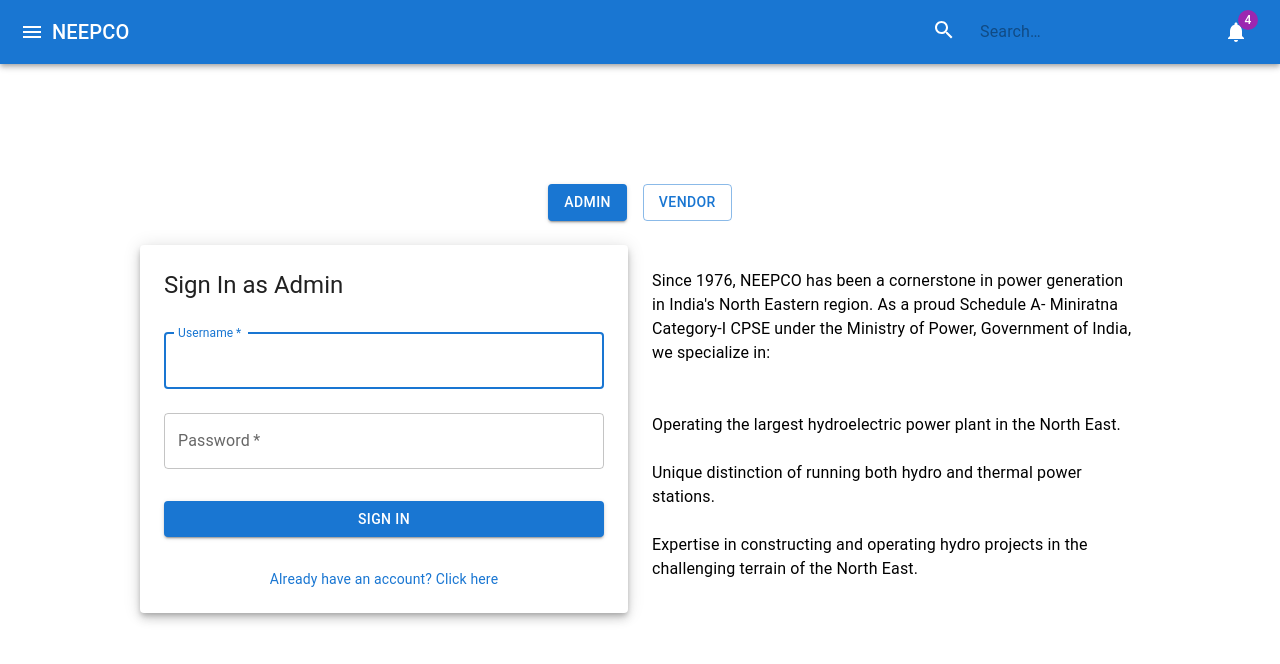
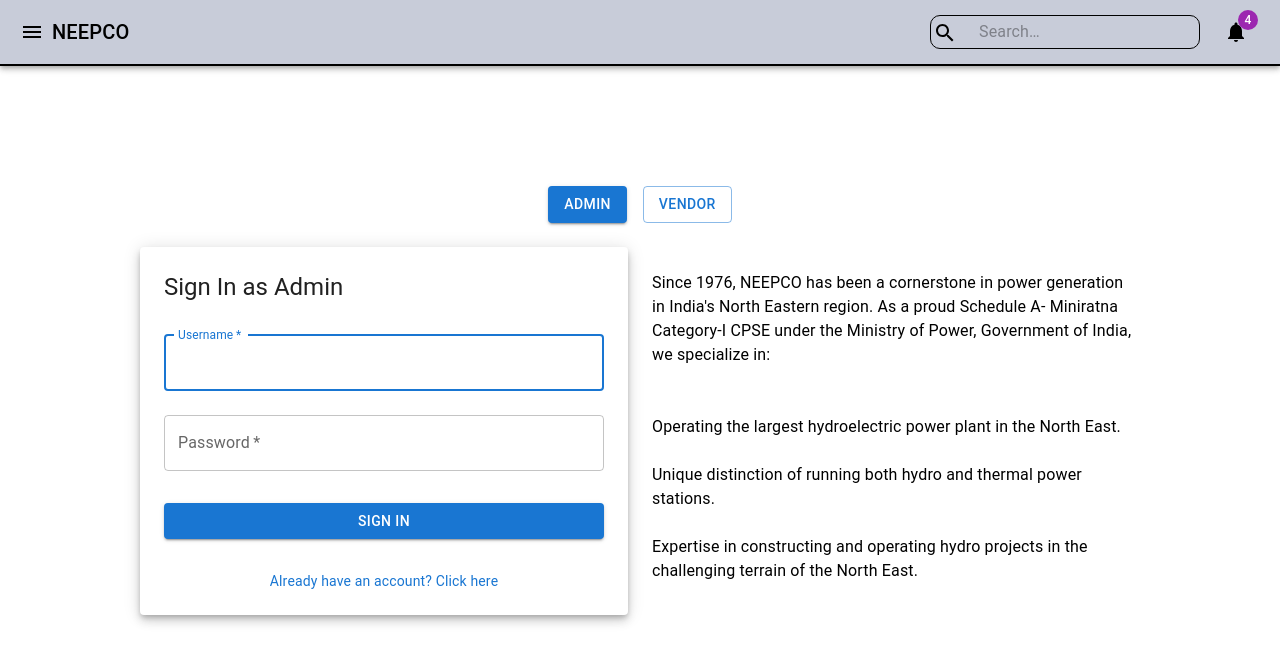
Before and after one commit to GURPARTAP001/neepco, a React (Create React App) app: page /Login in a window 1280 px wide. Shown: the top 664 px of the page. Built offline with nearby package versions, Linux system fonts and the light colour scheme.

Commit message:
updated the frontend

```diff
--- a/src/Admin_components/Admin_nav.js
+++ b/src/Admin_components/Admin_nav.js
@@ -41,8 +41,8 @@
 
   return (
     <>
-      <AppBar position="static">
-        <Toolbar>
+      <AppBar position="static" sx={{background:"#C8CCD9",borderBottom:"1px solid black"}}>
+        <Toolbar sx={{borderBottom:"1px solid black",color:"black"}}>
           <IconButton edge="start" color="inherit" aria-label="menu" onClick={toggleDrawer(true)}>
             <MenuIcon />
           </IconButton>
@@ -50,12 +50,12 @@
             NEEPCO
           </Typography>
           <div style={{ position: 'relative', marginRight: theme.spacing(2) }}>
-            <div style={{ position: 'absolute', left: 0, top: '50%', transform: 'translateY(-50%)' }}>
+            <div style={{ position: 'absolute', left: "1%", top: '60%', transform: 'translateY(-50%)' }}>
               <SearchIcon />
             </div>
             <InputBase
               placeholder="Search…"
-              style={{ paddingLeft: `calc(1em + ${theme.spacing(4)})` }}
+              style={{ paddingLeft: `calc(1em + ${theme.spacing(4)})`,border:"1px solid black",borderRadius:"10px" }}
               inputProps={{ 'aria-label': 'search' }}
             />
           </div>
--- a/src/Admin_components/Admin_payments_page.js
+++ b/src/Admin_components/Admin_payments_page.js
@@ -1,11 +1,129 @@
+// import React, { useState } from 'react';
+// import { TextField, Button, Grid, Paper, Typography, Card, CardContent } from '@mui/material';
+// import Container from '../components/Container';
+// import axios from "axios";
+// import {useNavigate} from "react-router-dom";
+// import { ChatState } from "../ChatProvider";
+
+// const Admin_payments_page = () => {
+//   const navigate = useNavigate();
+//   const [paymentDetails, setPaymentDetails] = useState({
+//     cardNumber: '',
+//     expiryDate: '',
+//     cvv: '',
+//     amount: '',
+//   });
+
+//   var admin_amount = paymentDetails.amount;
+
+//   const { user } = ChatState();
+
+//   const userId = JSON.parse(localStorage.getItem("userInfo"))._id;
+
+//   console.log(userId);
+
+//   console.log(user);
+
+//   console.log(user.token);
+
+
+
+//   const handleChange = (event) => {
+//     setPaymentDetails({ ...paymentDetails, [event.target.name]: event.target.value });
+//     admin_amount = paymentDetails.amount
+//   };
+
+//   const handleSubmit = async(event) => {
+//     event.preventDefault();
+//     /*try {
+//       const config = {
+//         headers:
+//         {
+//           "Content-type": "application/json",
+//            Authorization: `Bearer ${user.token}`,
+//         }
+//          };
+//       const { data } = await axios.post("http://localhost:4000/api/payment",{admin_amount},config);
+//       console.log(JSON.stringify(data));
+
+//     } catch (e) {
+//       console.log(e);
+//     }*/
+//     console.log(paymentDetails);
+//     navigate("/Admin_dashboard");
+//   };
+
+//   return (
+//    <Paper style={{ padding: 16, margin: 'auto', maxWidth: 500,marginTop:"150px"}}>
+//       <Typography variant="h6" align="center" margin="dense">
+//         Make a Payment
+//       </Typography>
+//       <form onSubmit={handleSubmit}>
+//         <Grid container spacing={2} alignItems="center" justify="center">
+          // <Grid item xs={12}>
+          //   <TextField
+          //     label="Card Number"
+          //     name="cardNumber"
+          //     fullWidth
+          //     variant="outlined"
+          //     value={paymentDetails.cardNumber}
+          //     onChange={handleChange}
+          //   />
+          // </Grid>
+          // <Grid item xs={6}>
+          //   <TextField
+          //     label="Expiry Date"
+          //     name="expiryDate"
+          //     fullWidth
+          //     variant="outlined"
+          //     value={paymentDetails.expiryDate}
+          //     onChange={handleChange}
+          //   />
+          // </Grid>
+          // <Grid item xs={6}>
+          //   <TextField
+          //     label="CVV"
+          //     name="cvv"
+          //     fullWidth
+          //     variant="outlined"
+          //     value={paymentDetails.cvv}
+          //     onChange={handleChange}
+          //   />
+          // </Grid>
+          // <Grid item xs={12}>
+          //   <TextField
+          //     label="Amount"
+          //     name="amount"
+          //     fullWidth
+          //     variant="outlined"
+          //     value={paymentDetails.amount}
+          //     onChange={handleChange}
+          //   />
+          // </Grid>
+          // <Grid item xs={12}>
+          //   <Button type="submit" fullWidth variant="contained" color="primary">
+          //     Pay
+          //   </Button>
+          // </Grid>
+//         </Grid>
+//       </form>
+//     </Paper>
+
+
+//   );
+// };
+
+// export default Admin_payments_page;
+
 import React, { useState } from 'react';
-import { TextField, Button, Grid, Paper, Typography, Card, CardContent } from '@mui/material';
-import Container from '../components/Container';
+import { TextField, Button, Grid, Paper, Typography, useMediaQuery, useTheme } from '@mui/material';
 import axios from "axios";
-import {useNavigate} from "react-router-dom";
+import { useNavigate } from "react-router-dom";
 import { ChatState } from "../ChatProvider";
 
 const Admin_payments_page = () => {
+  const theme = useTheme();
+  const isMobile = useMediaQuery(theme.breakpoints.down('sm'));
   const navigate = useNavigate();
   const [paymentDetails, setPaymentDetails] = useState({
     cardNumber: '',
@@ -14,53 +132,36 @@
     amount: '',
   });
 
-  var admin_amount = paymentDetails.amount;
-
   const { user } = ChatState();
-
-  const userId = JSON.parse(localStorage.getItem("userInfo"))._id;
-
-  console.log(userId);
-
-  console.log(user);
-
-  console.log(user.token);
-
-
 
   const handleChange = (event) => {
     setPaymentDetails({ ...paymentDetails, [event.target.name]: event.target.value });
-    admin_amount = paymentDetails.amount
   };
 
-  const handleSubmit = async(event) => {
+  const handleSubmit = async (event) => {
     event.preventDefault();
-    /*try {
+    try {
       const config = {
-        headers:
-        {
-          "Content-type": "application/json",
-           Authorization: `Bearer ${user.token}`,
-        }
-         };
-      const { data } = await axios.post("http://localhost:4000/api/payment",{admin_amount},config);
-      console.log(JSON.stringify(data));
-
-    } catch (e) {
-      console.log(e);
-    }*/
-    console.log(paymentDetails);
-    navigate("/Admin_dashboard");
+        headers: {
+          "Content-Type": "application/json",
+          Authorization: `Bearer ${user.token}`,
+        },
+      };
+      await axios.post("http://your-backend-api/payment", paymentDetails, config);
+      navigate("/Admin_dashboard");
+    } catch (error) {
+      console.log(error);
+    }
   };
 
   return (
-   <Paper style={{ padding: 16, margin: 'auto', maxWidth: 500,marginTop:"150px"}}>
+    <Paper style={{ padding: 16, margin: 'auto', maxWidth: isMobile ? '100%' : 500, marginTop: "150px"}}>
       <Typography variant="h6" align="center" margin="dense">
         Make a Payment
       </Typography>
       <form onSubmit={handleSubmit}>
         <Grid container spacing={2} alignItems="center" justify="center">
-          <Grid item xs={12}>
+        <Grid item xs={12}>
             <TextField
               label="Card Number"
               name="cardNumber"
@@ -108,8 +209,6 @@
         </Grid>
       </form>
     </Paper>
-
-
   );
 };
 
--- a/src/Admin_components/Pending_payments.js
+++ b/src/Admin_components/Pending_payments.js
@@ -1,14 +1,89 @@
-// Dashboard.js
-import React, { useState } from 'react';
-import { Button, Card, CardContent, Grid, List, ListItem, ListItemIcon, ListItemText, Typography } from '@mui/material';
-// import PaymentForm from './PaymentForm'; // You'll need to create this component
-import { useNavigate } from 'react-router-dom';
+// // Dashboard.js
+// import React, { useState } from 'react';
+// import { Button, Card, CardContent, Grid, List, ListItem, ListItemIcon, ListItemText, Typography } from '@mui/material';
+// // import PaymentForm from './PaymentForm'; // You'll need to create this component
+// import { useNavigate } from 'react-router-dom';
+// import LocalPhoneIcon from '@mui/icons-material/LocalPhone';
+// import AccountBoxIcon from '@mui/icons-material/AccountBox';
+// import PaymentIcon from '@mui/icons-material/Payment';
+// export default function Pending_payments() {
+
+//     const navigate = useNavigate();
+//   const [pendingPayments, setPendingPayments] = useState([
+//     // Populate with actual data fetched from your backend
+//     { id: 1, vendorName: 'Vendor A', phone: '1234567890', panNo: 'ABCDE1234F', accountNo: '1234567890123456' },
+//     { id: 1, vendorName: 'Vendor A', phone: '1234567890', panNo: 'ABCDE1234F', accountNo: '1234567890123456' },
+//     { id: 1, vendorName: 'Vendor A', phone: '1234567890', panNo: 'ABCDE1234F', accountNo: '1234567890123456' },
+//     { id: 1, vendorName: 'Vendor A', phone: '1234567890', panNo: 'ABCDE1234F', accountNo: '1234567890123456' },
+//     { id: 1, vendorName: 'Vendor A', phone: '1234567890', panNo: 'ABCDE1234F', accountNo: '1234567890123456' },
+//     { id: 1, vendorName: 'Vendor A', phone: '1234567890', panNo: 'ABCDE1234F', accountNo: '1234567890123456' },
+//     // ... other pending payments
+//   ]);
+
+//   return (
+//     <Grid  container spacing={2} justifyContent="center" style={{ marginTop: '1rem' }} >
+//       <Grid item xs={12} >
+//         <Typography variant="h3" align="center" gutterBottom>
+//           Pending Payments
+//         </Typography>
+//       </Grid>
+//       {pendingPayments.map((payment) => (
+//         <Grid item xs={12} md={6} lg={4} key={payment.id} sx={{display:"flex",justifyContent:"center",width:"100vw"}}>
+//           <Card raised >
+//             <CardContent>
+              // <Typography variant="h5">{payment.vendorName}</Typography>
+              // <List>
+              //   <ListItem>
+              //     <ListItemIcon>
+              //       <LocalPhoneIcon />
+              //     </ListItemIcon>
+              //     <ListItemText primary={`Phone: ${payment.phone}`} />
+              //   </ListItem>
+              //   <ListItem>
+              //     <ListItemIcon>
+              //       < AccountBoxIcon/>
+              //     </ListItemIcon>
+              //     <ListItemText primary={`PAN: ${payment.panNo}`} />
+              //   </ListItem>
+              //   <ListItem>
+              //     <ListItemIcon>
+              //       <PaymentIcon />
+              //     </ListItemIcon>
+              //     <ListItemText primary={`Account: ${payment.accountNo}`} />
+              //   </ListItem>
+              // </List>
+              // <Button
+              //   variant="contained"
+              //   color="primary"
+              //   startIcon={<PaymentIcon />}
+              //   fullWidth
+              //   onClick={() => navigate('/Admin_payments_page')}
+              // >
+              //   Pay Now
+              // </Button>
+//             </CardContent>
+//           </Card>
+//         </Grid>
+//       ))}
+//     </Grid>
+//   );
+// }
+
+
+import React, { useState, useEffect } from 'react';
+import { Button, Card, CardContent, Grid, List, ListItem, ListItemIcon, ListItemText, Typography, useMediaQuery, useTheme } from '@mui/material';
 import LocalPhoneIcon from '@mui/icons-material/LocalPhone';
 import AccountBoxIcon from '@mui/icons-material/AccountBox';
 import PaymentIcon from '@mui/icons-material/Payment';
+import { useNavigate } from 'react-router-dom';
+import axios from 'axios';
+
 export default function Pending_payments() {
+  const theme = useTheme();
+  const isMobile = useMediaQuery(theme.breakpoints.down('sm'));
+  const navigate = useNavigate();
+  // const [pendingPayments, setPendingPayments] = useState([]);
 
-    const navigate = useNavigate();
   const [pendingPayments, setPendingPayments] = useState([
         // Populate with actual data fetched from your backend
         { id: 1, vendorName: 'Vendor A', phone: '1234567890', panNo: 'ABCDE1234F', accountNo: '1234567890123456' },
@@ -20,16 +95,22 @@
         // ... other pending payments
       ]);
 
+  // useEffect(() => {
+  //   axios.get("http://your-backend-api/pending-payments")
+  //     .then(response => setPendingPayments(response.data))
+  //     .catch(error => console.error('Error:', error));
+  // }, []);
+
   return (
-    <Grid  container spacing={2} justifyContent="center" style={{ marginTop: '1rem' }} >
-      <Grid item xs={12} >
+    <Grid container spacing={2} justifyContent="center" style={{ marginTop: '1rem' }}>
+      <Grid item xs={12}>
         <Typography variant="h3" align="center" gutterBottom>
           Pending Payments
         </Typography>
       </Grid>
       {pendingPayments.map((payment) => (
-        <Grid item xs={12} md={6} lg={4} key={payment.id} sx={{display:"flex",justifyContent:"center",width:"100vw"}}>
-          <Card raised >
+        <Grid item xs={12} md={6} lg={4} key={payment.id}>
+          <Card raised sx={{ width: isMobile ? '90%' : '100%' }}>
             <CardContent>
             <Typography variant="h5">{payment.vendorName}</Typography>
               <List>
--- a/src/App.js
+++ b/src/App.js
@@ -28,8 +28,8 @@
 
       <Router>
         {/* <Login/> */}
-      <Nav_Bar/>
-      {/* <Admin_nav/> */}
+      {/* <Nav_Bar/> */}
+      <Admin_nav/>
       {/* <Admin_dashboard/> */}
       {/* <Profile/> */}
       <Routes>
--- a/src/components/Container.js
+++ b/src/components/Container.js
@@ -24,9 +24,9 @@
         flexDirection: 'column',
         alignItems: 'center',
         justifyContent: 'center',
-        width:"95%" ,
+        width:"97.1%" ,
         padding: '20px',
-        backgroundColor: 'transparent',
+        backgroundColor: '#C8CCD9',
         overflow: 'hidden'
       }}
     >
--- a/src/components/Nav_bar.js
+++ b/src/components/Nav_bar.js
@@ -115,8 +115,8 @@
 
   return (
     <>
-      <AppBar position="static">
-        <Toolbar>
+      <AppBar position="static" sx={{background:"#C8CCD9",borderBottom:"1px solid black"}}>
+        <Toolbar sx={{borderBottom:"1px solid black" ,color:"black"}}>
           <IconButton edge="start" color="inherit" aria-label="menu" onClick={toggleDrawer(true)}>
             <MenuIcon />
           </IconButton>
@@ -132,12 +132,12 @@
           ) : (
             <>
               <div style={{ position: 'relative', marginRight: theme.spacing(2) }}>
-                <div style={{ position: 'absolute', left: 0, top: '50%', transform: 'translateY(-50%)' }}>
+                <div style={{ position: 'absolute', left: "1%", top: '60%', transform: 'translateY(-50%)' }}>
                   <SearchIcon />
                 </div>
                 <InputBase
                   placeholder="Search…"
-                  style={{ paddingLeft: `calc(1em + ${theme.spacing(4)})` }}
+                  style={{ paddingLeft: `calc(1em + ${theme.spacing(4)})` ,border:"1px solid black",borderRadius:"10px"}}
                   inputProps={{ 'aria-label': 'search' }}
                 />
               </div>
@@ -150,7 +150,7 @@
           )}
         </Toolbar>
       </AppBar>
-      <Drawer anchor="left" open={isDrawerOpen} onClose={toggleDrawer(false)}>
+      <Drawer anchor="left" open={isDrawerOpen} onClose={toggleDrawer(false)} >
         {drawerList}
       </Drawer>
     </>
```
Also changed, not shown: src/components/Features_center_tabs.js (+36 -0 lines). Lines whose indentation alone changed are shown as unchanged.
